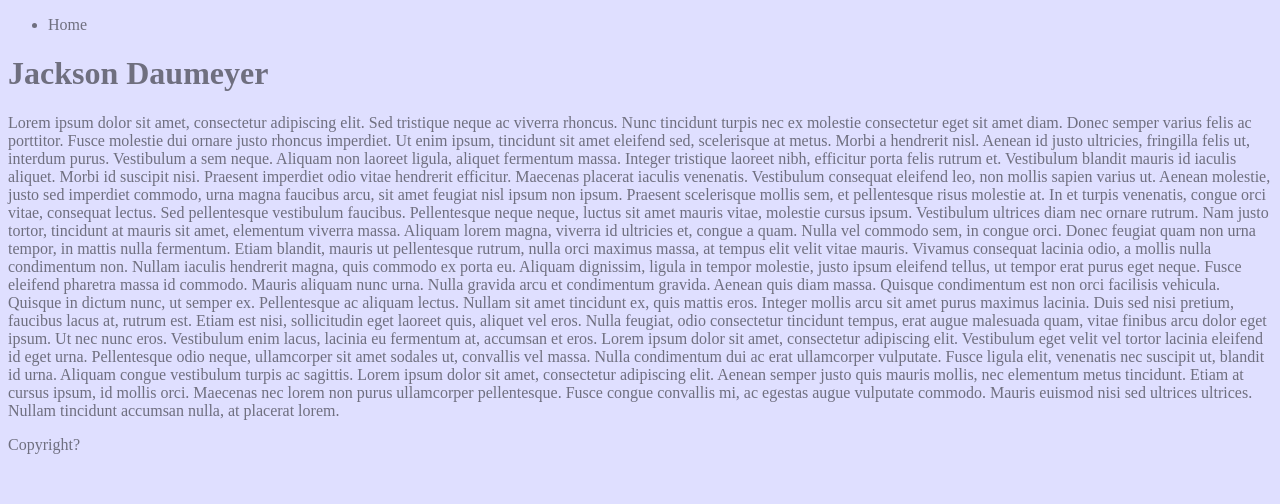
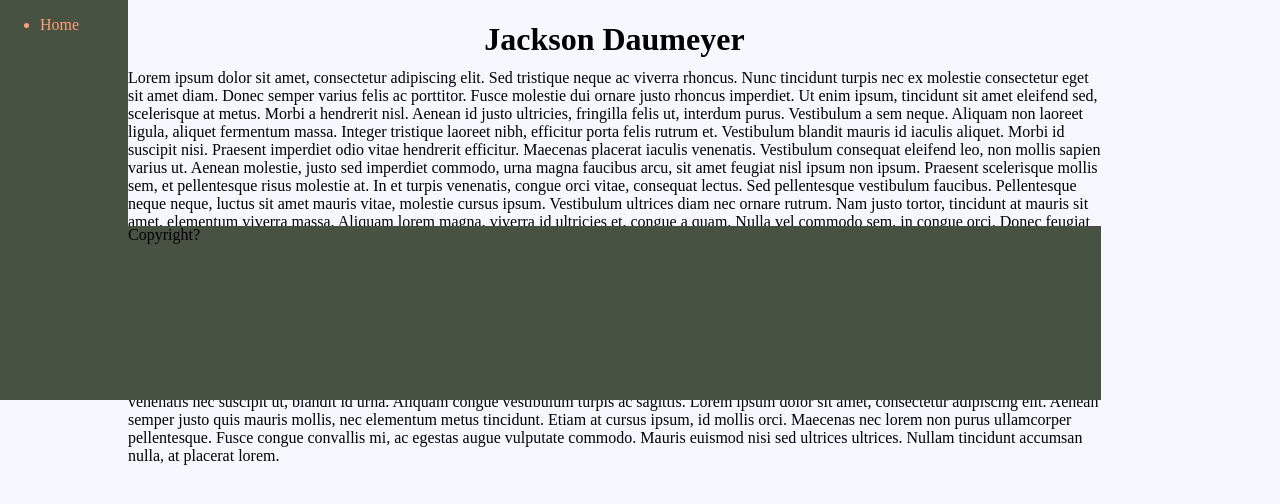
Before and after one commit to jdaumeyer/modernTypewritter.github.io, a plain HTML site: page index.html in a window 1280 px wide. Drawn offline with Linux system fonts and the light colour scheme.

Commit message:
implemented css grid

```diff
--- a/base.css
+++ b/base.css
@@ -1,9 +1,9 @@
 :root {
-	--bg-color-light: #DFDFFF;
-	--bg-color-dark:  #3D3D5E;
+	--bg-color-light: #F6F7FF;
+	--bg-color-dark:  #485243;
 
-	--text-color-dark:  #6F6F7F;
-	--text-color-light:	#B2B2CC;
+	--text-color-dark:  #000000;
+	--text-color-light:	#FF9F75;
 
 	--highlight-color: #9292FF;
 }
@@ -11,4 +11,35 @@
 body {
 	background-color: var(--bg-color-light);
 	color: var(--text-color-dark);
+	padding: 0;
+	margin: 0;
 }
+
+.container {
+	display: grid;
+	grid-template-areas: "nav header header"
+											 "nav text text"
+											 "nav footer footer";
+	grid-template-rows: 10% 33% 33%;
+	grid-template-columns: 10% 43% 33%;
+}
+
+nav {
+	grid-area: nav;
+	background-color: var(--bg-color-dark);
+	color: var(--text-color-light);
+}
+
+header {
+	grid-area: header;
+	text-align: center;
+}
+
+.content {
+	grid-area: text;
+}
+
+footer {
+	grid-area: footer;
+	background-color: var(--bg-color-dark);
+}
```
